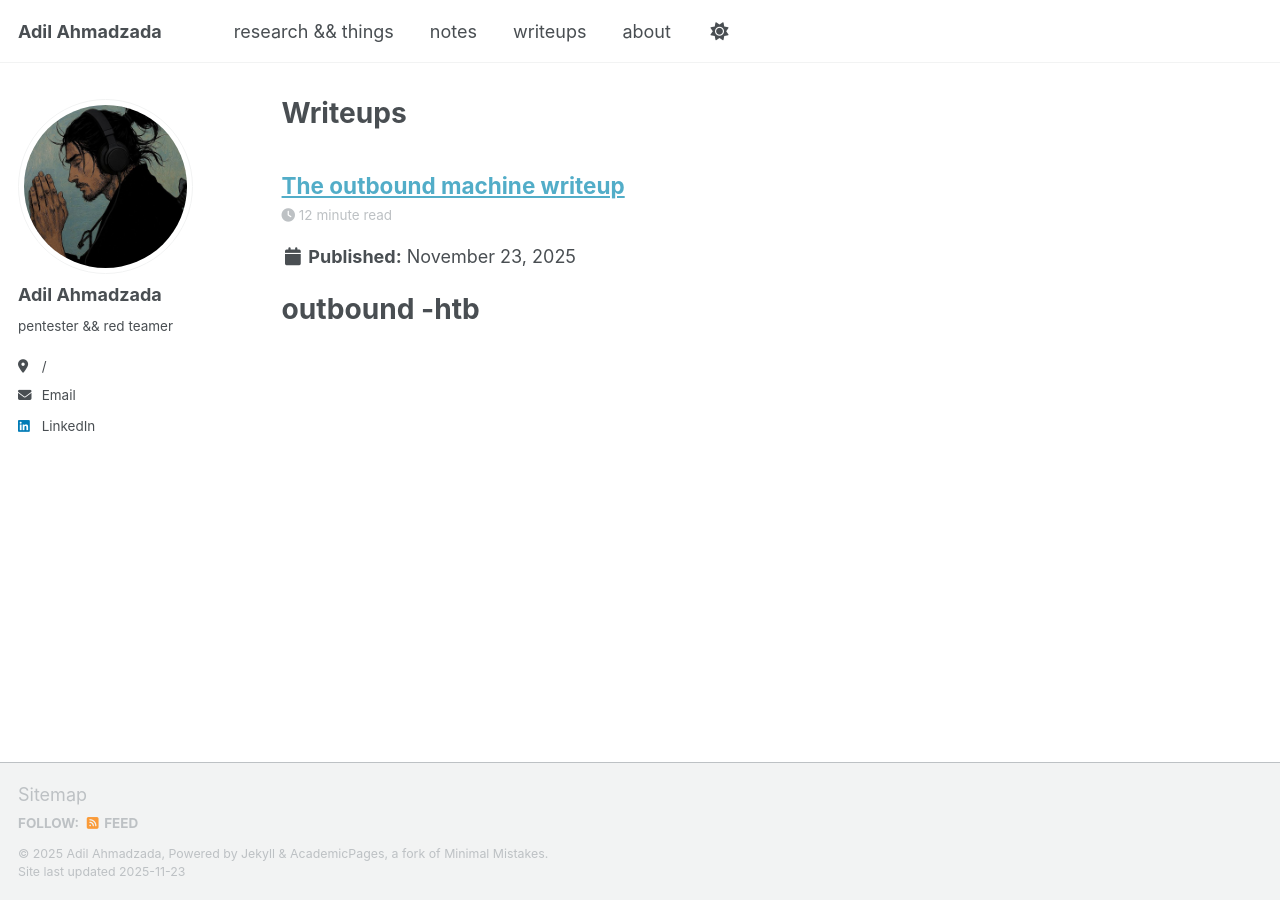
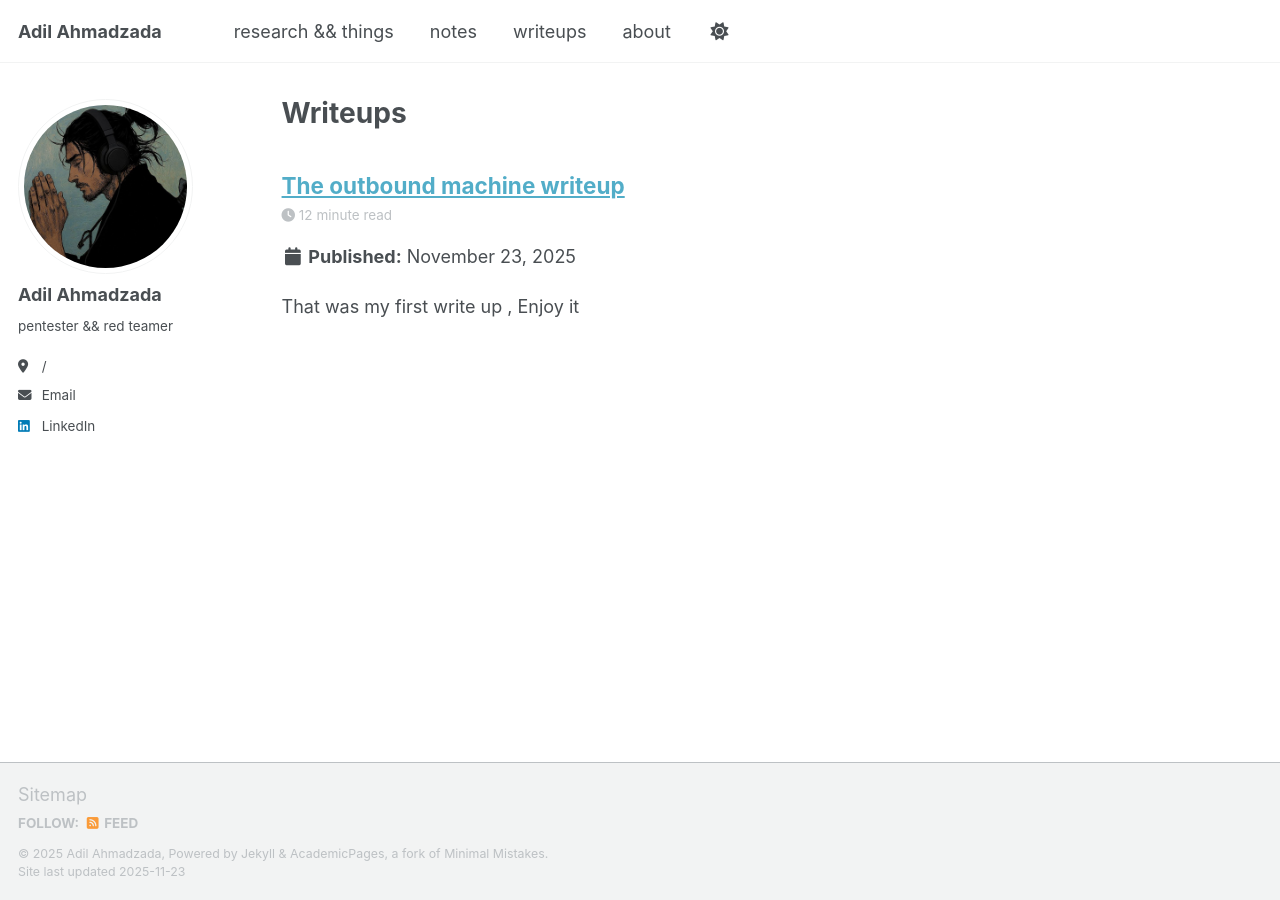
Before and after one commit to adilaxmdv/adilaxmdv.github.io, a Jekyll site: the page built from _pages/writeups.md, in a window 1280 px wide. Built offline with Jekyll 4.4.1, drawn with Linux system fonts in a browser that asks for light colours; a script that is not in the unit is left out.

Commit message:
modified:   _posts/2025-11-23-outbound-machine-writeup.md

```diff
--- a/_posts/2025-11-23-outbound-machine-writeup.md
+++ b/_posts/2025-11-23-outbound-machine-writeup.md
@@ -8,8 +8,7 @@ tags:
   - ctf
 ---
 
-# outbound -htb
-
+That was my first write up , Enjoy it
 
 
 # Enumeration
```
